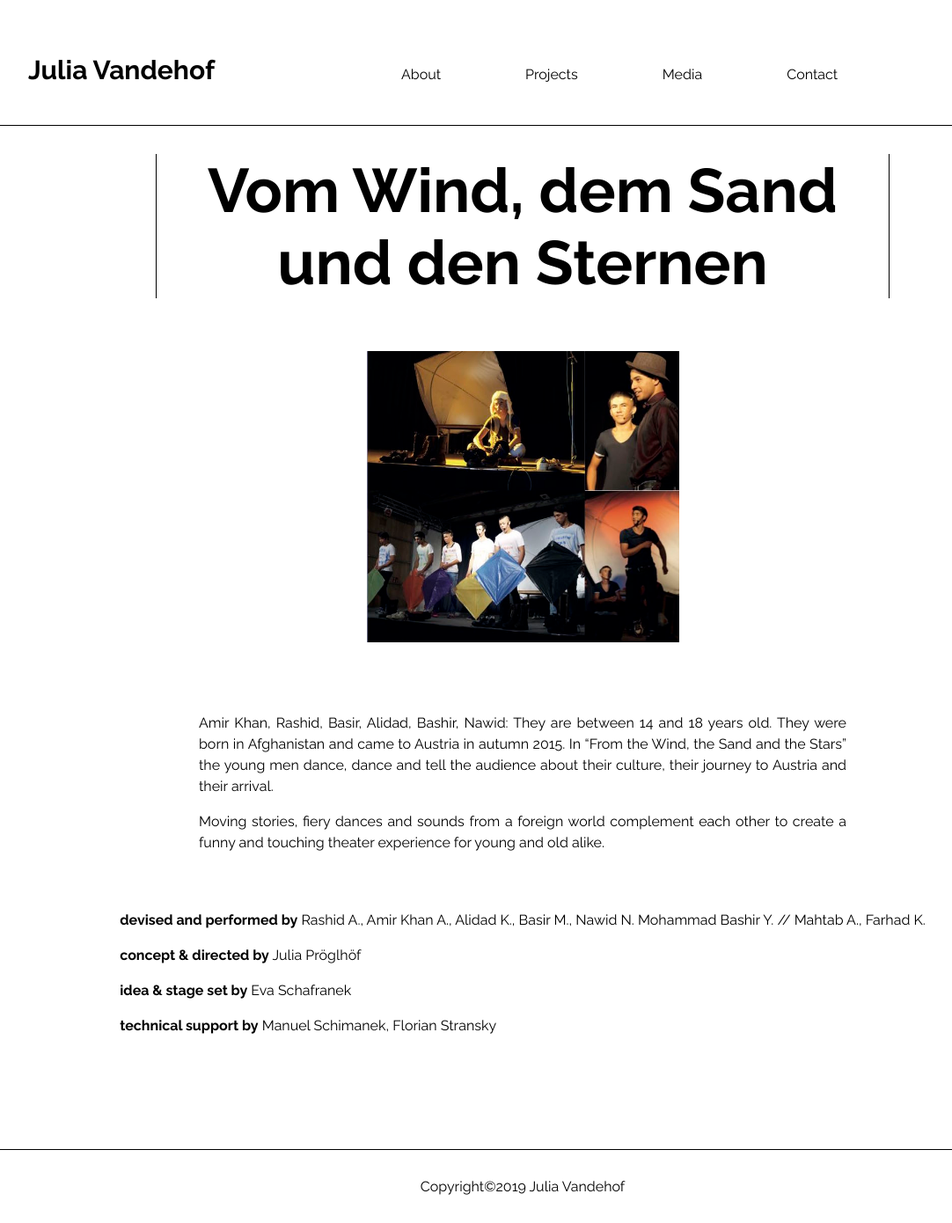
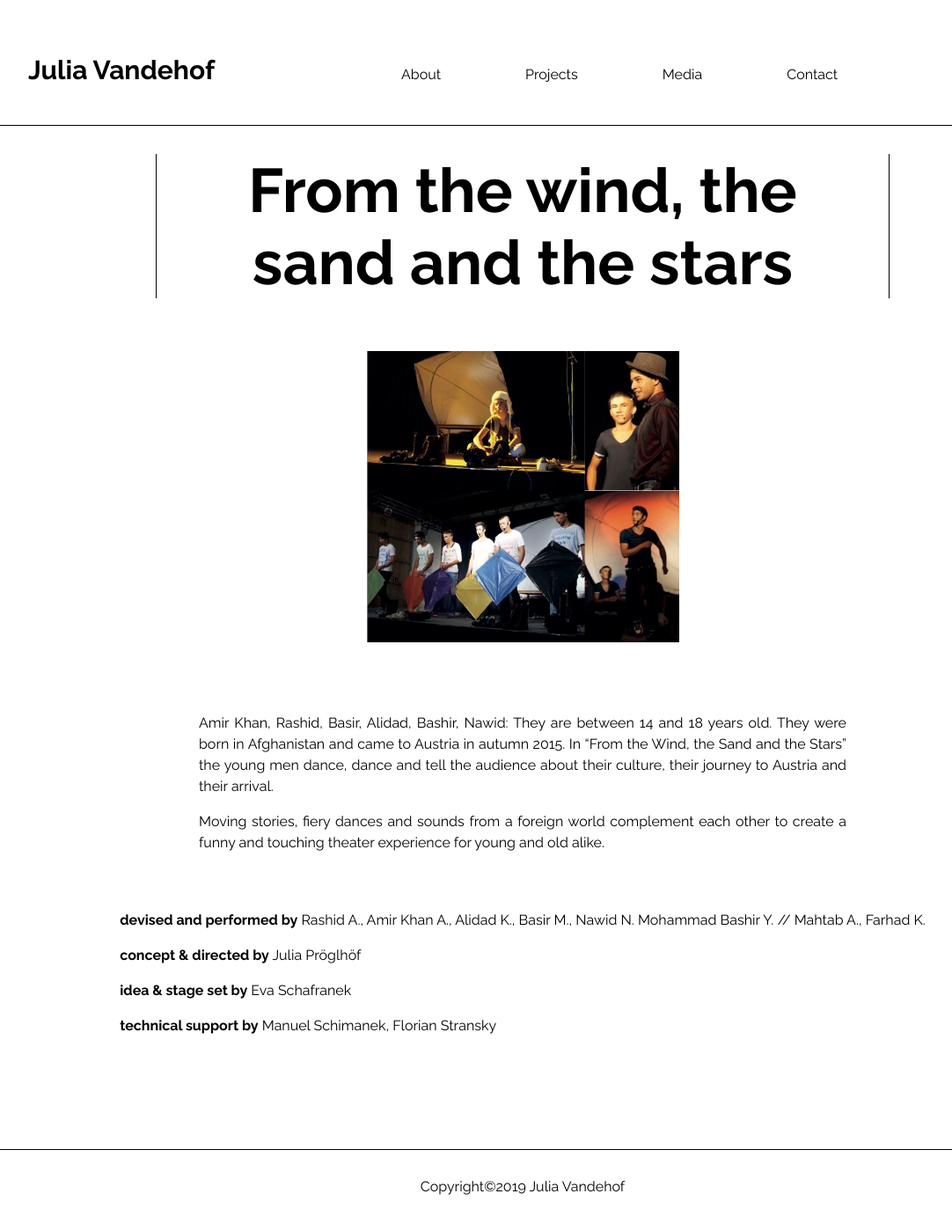
Before and after one commit to matteocarpi/julia, a Jekyll site: the page built from _posts/2019-04-20-vom-wind-dem-sand-und-den-sternen.md, in a window 1280 px wide. Shown: the whole page at 88% size, without its empty margins (46-1128 px from the left). Built offline with Jekyll 4.4.1, drawn with Linux system fonts in a browser that asks for light colours.

Commit message:
Update from Forestry.io Julia Proeglhoef updated _posts/2019-04-20-vom-wind-dem-sand-und-den-sternen.md

```diff
--- a/_posts/2019-04-20-vom-wind-dem-sand-und-den-sternen.md
+++ b/_posts/2019-04-20-vom-wind-dem-sand-und-den-sternen.md
@@ -1,7 +1,7 @@
 ---
 layout: post
 permalink: "/:title/"
-title: Vom Wind, dem Sand und den Sternen
+title: From the wind, the sand and the stars
 sub_title: ''
 credits: |-
   **devised and performed by** Rashid A., Amir Khan A., Alidad K., Basir M., Nawid N. Mohammad Bashir Y. // Mahtab A., Farhad K.
```
